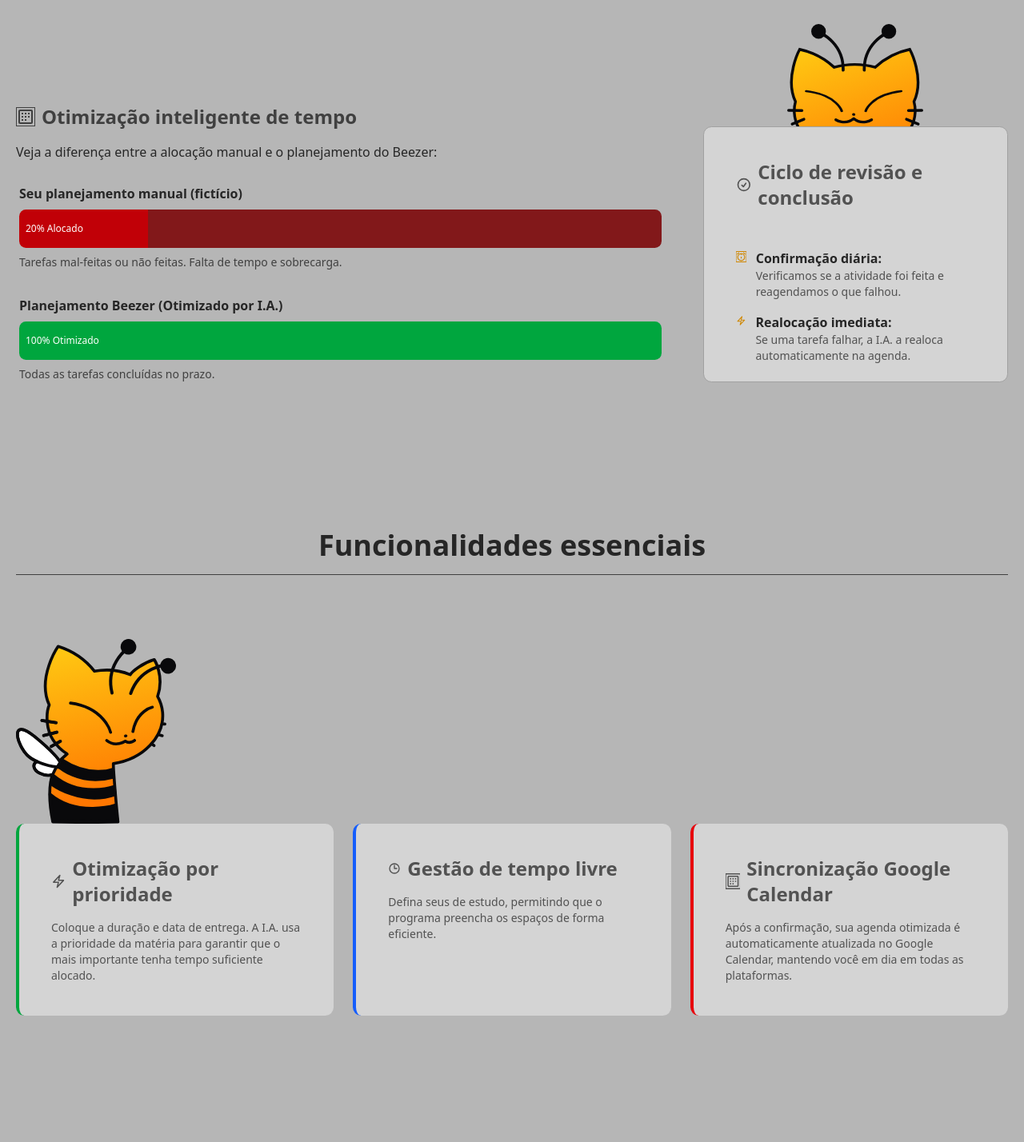
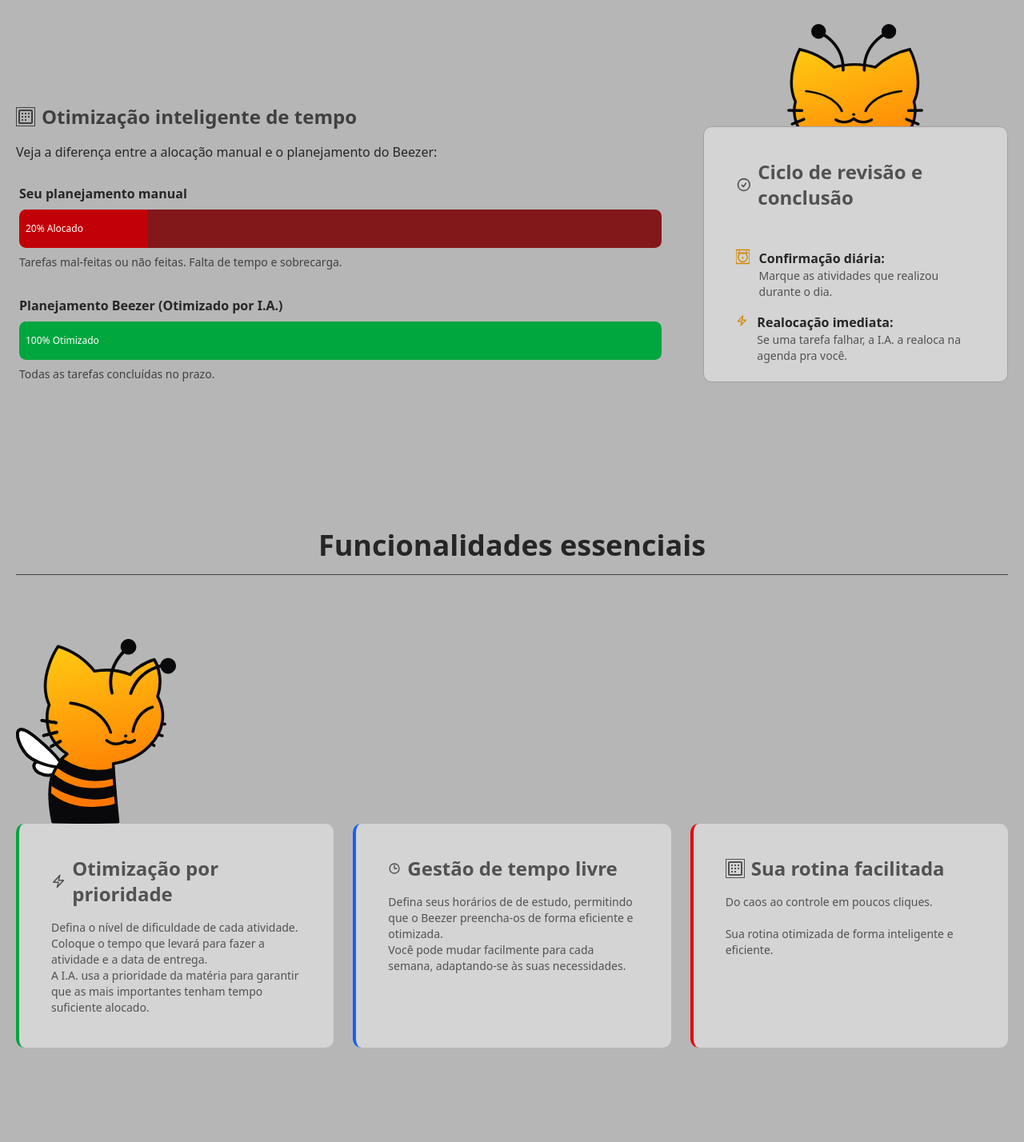
Before and after one commit to ana-borowsky/cronograma-educacional-react, a React app in the folder frontend/: page / in a window 1280 px wide. Shown: the part 1383-2811 px from the top of the page at 80% size. Built offline with nearby package versions, Linux system fonts and the light colour scheme; the HTML template or start-up script is replaced by a standard one.

Commit message:
Atualiza textos na home

```diff
--- a/frontend/src/containers/schedule/ToDoList.jsx
+++ b/frontend/src/containers/schedule/ToDoList.jsx
@@ -98,6 +98,19 @@ const ToDoList = () => {
         progressValue={progressPercent}
         progressText={progressLabel}
       />
+      <div className="flex justify-center items-center">
+        <img
+          src="/assets/gatinho_balao.svg"
+          style={{ width: '300px', height: 'auto' }}
+          className="mt-10"
+        />
+      </div>
+
+      {/* {totalTasks.length == 0 ? <img
+        src="/assets/gatinho_balao.svg"
+        style={{ width: '300px', height: 'auto' }}
+        className="mt-30"
+      /> : null} */}
 
       <div className="space-y-4">
         {isLoading ? (
@@ -113,6 +126,7 @@ const ToDoList = () => {
               onStatusChange={(id, newStatus) => handleStatusChange(planning.idTask, newStatus)}
               taskData={planning}
             />
+
           ))
         )}
       </div>
--- a/frontend/src/pages/Home.jsx
+++ b/frontend/src/pages/Home.jsx
@@ -172,7 +172,7 @@ const Home = () => {
               <div className="h-40 p-1">
 
                 <div className="mb-4">
-                  <p className="font-semibold text-neutral-800 mb-2">Seu planejamento manual (fictício)</p>
+                  <p className="font-semibold text-neutral-800 mb-2">Seu planejamento manual</p>
                   <div className="flex h-12 w-full relative hover:scale-102 transition duration-300">
                     <div className="bg-red-700 w-[20%] rounded-l-md" title="Tempo Alocado"></div>
                     <div className="bg-red-900 w-[80%] rounded-r-md" title="Tempo Restante Necessário"></div>
@@ -207,14 +207,14 @@ const Home = () => {
                     <AlarmIcon className="h-5 w-5 mt-1 text-green-500 flex-shrink-0" />
                     <div>
                       <p className="font-semibold text-neutral-800">Confirmação diária:</p>
-                      <p className="text-sm text-neutral-600">Verificamos se a atividade foi feita e reagendamos o que falhou.</p>
+                      <p className="text-sm text-neutral-600">Marque as atividades que realizou durante o dia.</p>
                     </div>
                   </li>
                   <li className="flex items-start gap-3">
                     <Zap className="h-5 w-5 mt-1 text-yellow-600 flex-shrink-0" />
                     <div>
                       <p className="font-semibold text-neutral-800">Realocação imediata:</p>
-                      <p className="text-sm text-neutral-600">Se uma tarefa falhar, a I.A. a realoca automaticamente na agenda.</p>
+                      <p className="text-sm text-neutral-600">Se uma tarefa falhar, a I.A. a realoca na agenda pra você.</p>
                     </div>
                   </li>
                 </ul>
@@ -239,7 +239,8 @@ const Home = () => {
                 <Zap className="h-6 w-6 text-yellow-600" /> Otimização por prioridade
               </h3>
               <p className="text-neutral-600 text-sm">
-                Coloque a duração e data de entrega. A I.A. usa a prioridade da matéria para garantir que o mais importante tenha tempo suficiente alocado.
+                Defina o nível de dificuldade de cada atividade.<br>
+                </br>Coloque o tempo que levará para fazer a atividade e a data de entrega. <br></br>A I.A. usa a prioridade da matéria para garantir que as mais importantes tenham tempo suficiente alocado.
               </p>
             </div>
 
@@ -248,16 +249,21 @@ const Home = () => {
                 <Clock className="h-6 w-6 text-blue-500" /> Gestão de tempo livre
               </h3>
               <p className="text-neutral-600 text-sm">
-                Defina seus de estudo, permitindo que o programa preencha os espaços de forma eficiente.
+                Defina seus horários de de estudo, permitindo que o Beezer preencha-os de forma eficiente e otimizada.<br></br>
+                Você pode mudar facilmente para cada semana, adaptando-se às suas necessidades.
               </p>
             </div>
 
             <div className="feature-card bg-neutral-300 p-10 rounded-lg border-l-4 border-red-600 hover:bg-neutral-200 transition duration-300 hover:scale-102">
               <h3 className="text-2xl font-bold text-neutral-600 mb-4 flex items-center gap-2">
-                <DatasetIcon className="h-6 w-6" /> Sincronização Google Calendar
+                <DatasetIcon className="h-6 w-6" /> Sua rotina facilitada
               </h3>
               <p className="text-neutral-600 text-sm">
-                Após a confirmação, sua agenda otimizada é automaticamente atualizada no Google Calendar, mantendo você em dia em todas as plataformas.
+                Do caos ao controle em poucos cliques.<br></br><br></br>
+                Sua rotina otimizada de forma inteligente e eficiente.<br></br>
+
+
+
               </p>
             </div>
 
```
